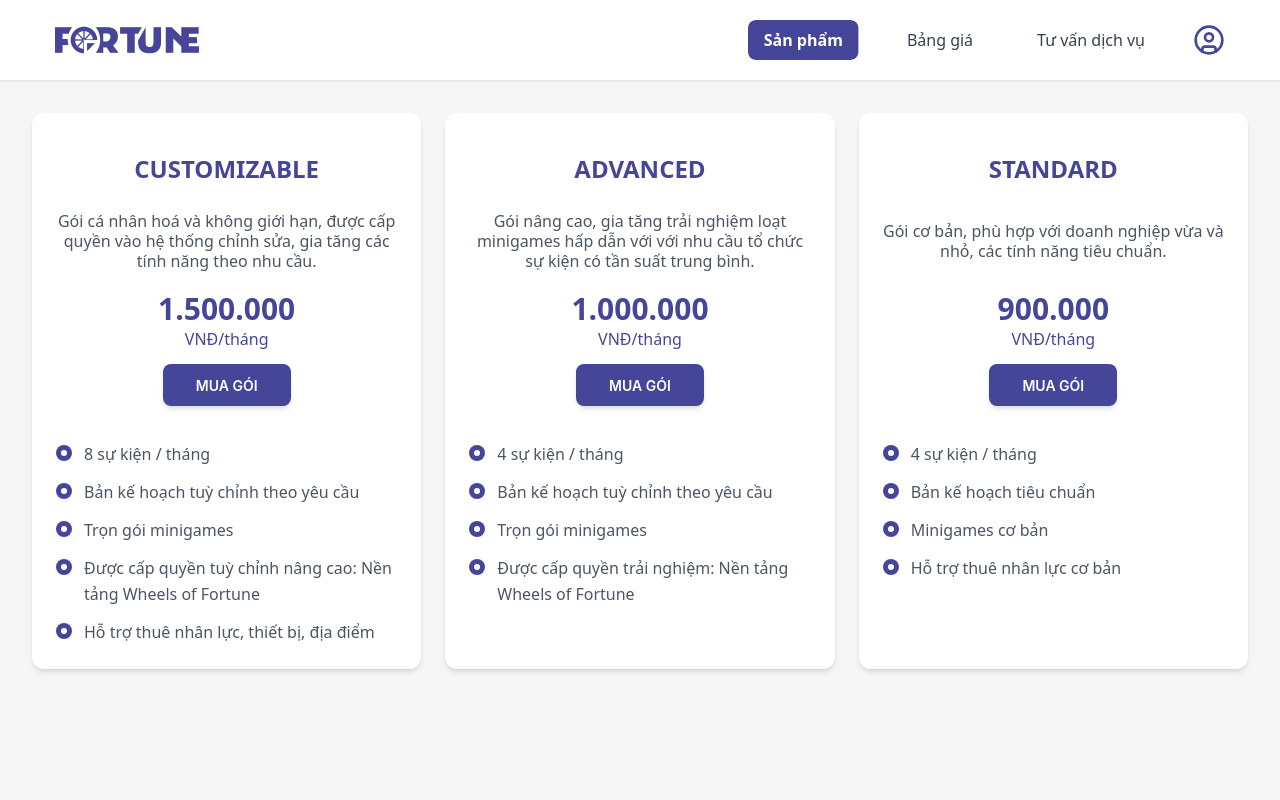
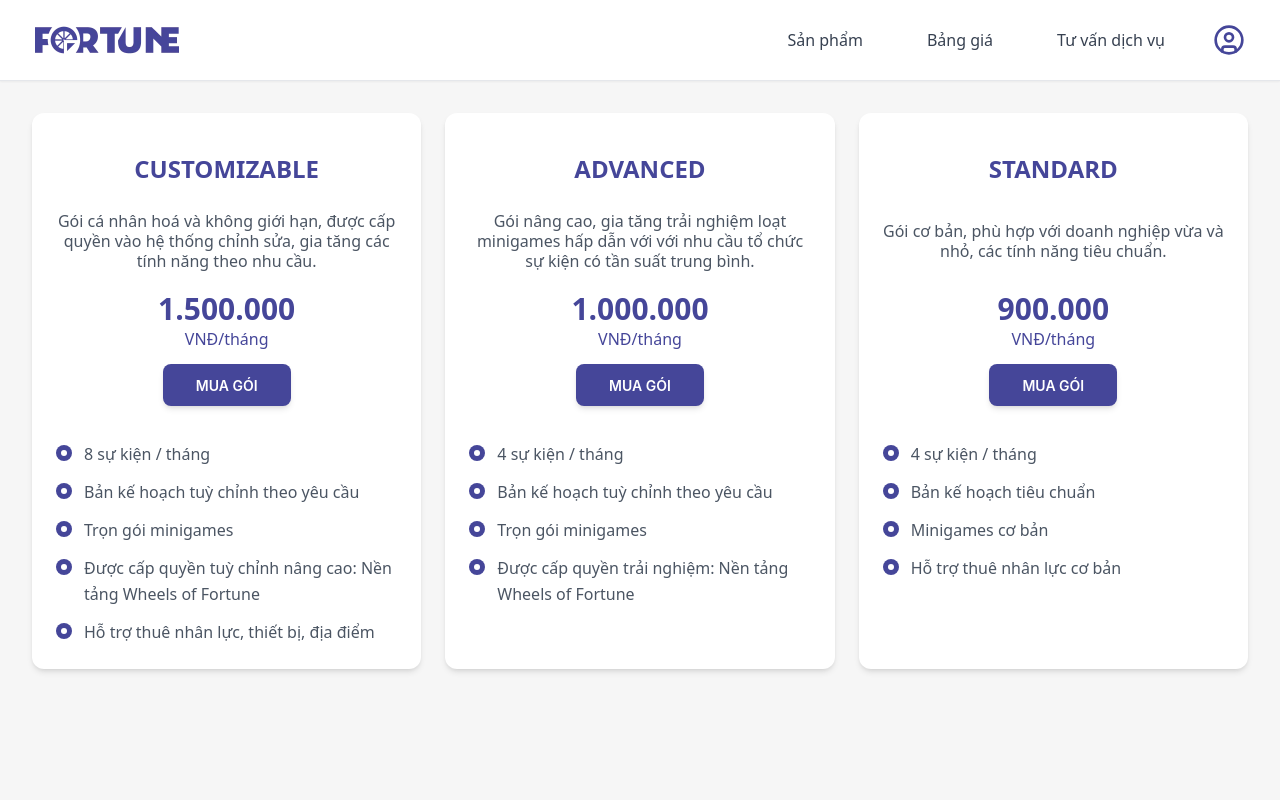
Before and after one commit to nightfury0411/fortune-fe, a React (Vite) app: page / in a window 1280 px wide. Shown: the top 800 px of the page. Built offline with nearby package versions, Linux system fonts and the light colour scheme; no server answers.

Commit message:
add product route

```diff
--- a/src/components/layouts/Navbar.jsx
+++ b/src/components/layouts/Navbar.jsx
@@ -20,7 +20,7 @@ const Navbar = () => {
 
   return (
     <header className="sticky top-0 z-50 backdrop-blur-md bg-white/95 border-b border-gray-200 shadow-sm px-5">
-      <div className="container mx-auto">
+      <div className="container mx-auto max-w-[1600px]">
         <div className="flex items-center justify-between h-16 lg:h-20">
           <div className="flex items-center">
             <Link to="/" className="group flex items-center space-x-2">
--- a/src/constants/index.js
+++ b/src/constants/index.js
@@ -1,6 +1,7 @@
 const PATH_NAME = {
   HOME: '/',
   AUTH: '/auth',
+  PRODUCT: '/product',
   NOT_FOUND: '*',
   MEMBER: '/member',
   ADMIN: '/admin',
@@ -11,7 +12,7 @@ const PATH_NAME = {
 const NAV_ELEMENTS = [
   {
     name: 'Sản phẩm',
-    path: '/',
+    path: '/product',
   },
   {
     name: 'Bảng giá',
--- /dev/null
+++ b/src/pages/product/index.jsx
@@ -0,0 +1,7 @@
+import React from 'react';
+
+const Product = () => {
+  return <div>Product</div>;
+};
+
+export default Product;
--- a/src/routes/index.jsx
+++ b/src/routes/index.jsx
@@ -12,6 +12,7 @@ const LandingPage = lazy(() => import('../pages/landing'));
 const AdminHome = lazy(() => import('../pages/admin'));
 const ServicePage = lazy(() => import('../pages/service'));
 const CostPage = lazy(() => import('../pages/cost'));
+const ProductPage = lazy(() => import('../pages/product'));
 
 const withSuspense = (Component) => (
   <Suspense
@@ -36,6 +37,10 @@ const router = createBrowserRouter([
       {
         path: PATH_NAME.HOME,
         element: withSuspense(LandingPage),
+      },
+      {
+        path: PATH_NAME.PRODUCT,
+        element: withSuspense(ProductPage),
       },
       {
         path: PATH_NAME.SERVICE,
```
